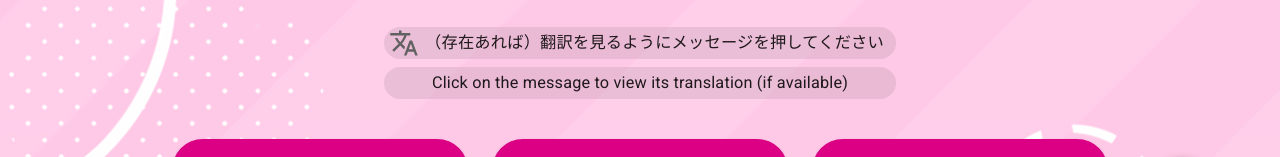
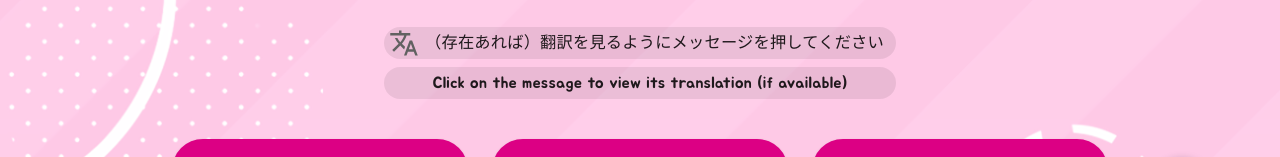
Before and after one commit to azuraga/rei, a Next.js app: page /messages in a window 1280 px wide. Shown: the part 181-338 px from the top of the page. Built offline with nearby package versions, Linux system fonts and the light colour scheme.

Commit message:
fixed font issue

```diff
--- a/pages/happy-anniv/index.tsx
+++ b/pages/happy-anniv/index.tsx
@@ -106,7 +106,7 @@ const Home: NextPage = () => {
                                     href="https://www.twitter.com/coppersketches"
                                     clickable
                                     avatar={<Avatar alt="Ninami15" src="staff/coppersketches.jpg"/>}
-                                    className={styles.commissionAuthor}
+                                    sx={{marginTop: '1em'}}
                                 />
                             </Box>
                         </Fade>
--- a/pages/messages/index.tsx
+++ b/pages/messages/index.tsx
@@ -36,8 +36,8 @@ const MessagesPage: NextPage = () => {
                 </Grid>
                 <Grid item>
                     <Box display="flex" flexDirection="column" gap={1}>
-                        <Chip icon={<TranslateIcon />}  label="（存在あれば）翻訳を見るようにメッセージを押してください" className={styles.chipText}/>
-                        <Chip label="Click on the message to view its translation (if available)" className={styles.chipText}/>
+                        <Chip icon={<TranslateIcon />}  label="（存在あれば）翻訳を見るようにメッセージを押してください" sx={{fontFamily: 'Jua'}}/>
+                        <Chip label="Click on the message to view its translation (if available)" sx={{fontFamily: 'Jua'}}/>
                     </Box>
                 </Grid>
                     <Grid item>
--- a/styles/Messages.module.scss
+++ b/styles/Messages.module.scss
@@ -7,6 +7,4 @@
 
 .chipText {
   font-family: Jua;
-  font-style: normal;
-  font-weight: normal;
 }
```
